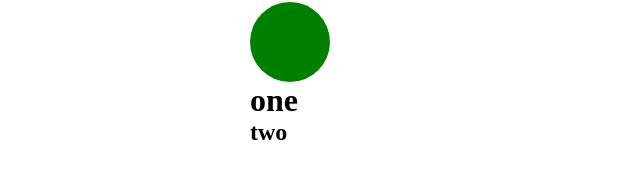
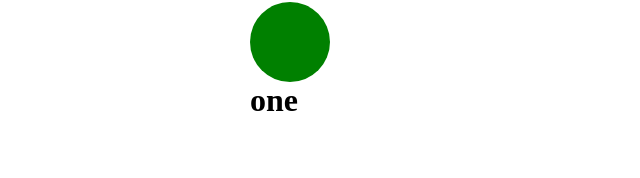
Before and after one commit to dgarcia1724/delete-github-practice-2, a plain HTML site: page index.html in a window 1280 px wide. Shown: the part 248-426 px from the top of the page, 0-640 px from the left. Drawn offline with Linux system fonts and the light colour scheme.

Commit message:
Revert "Merge pull request #13 from dgarcia1724/one"
This reverts commit a17ef084b7e3d5b550d6d05220c638a48c8eed24, reversing
changes made to a7330a1eca4ff2cb0ffa40e101a12f830339cfdd.

```diff
--- a/index.html
+++ b/index.html
@@ -10,6 +10,5 @@
   <body>
     <div class="greenCircle"></div>
     <h1>one</h1>
-    <h2>two</h2>
   </body>
 </html>
```
